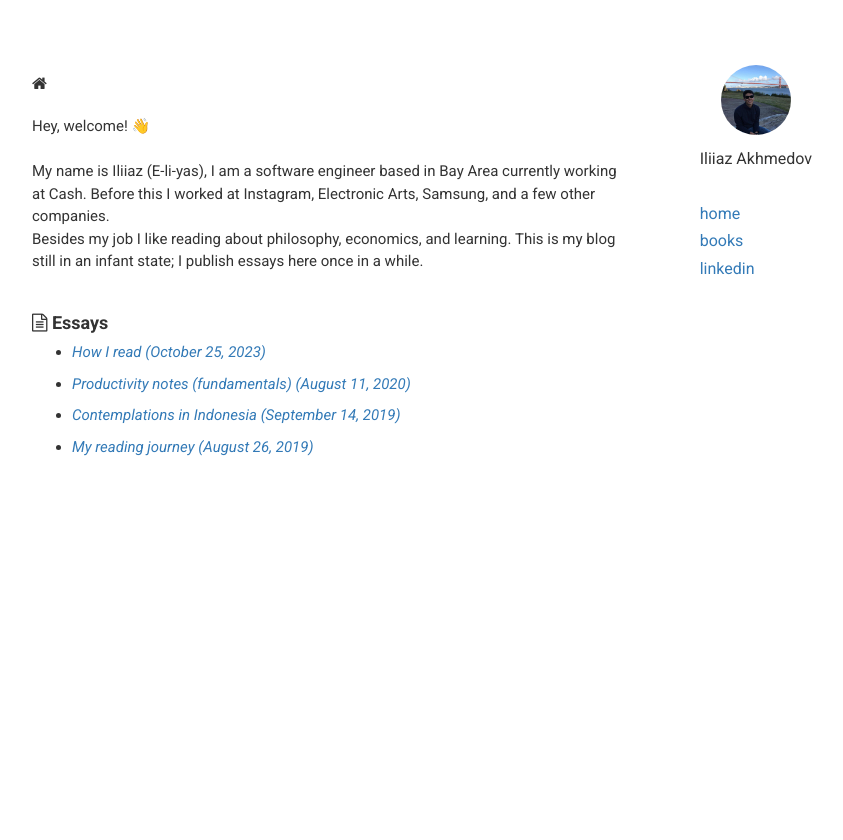
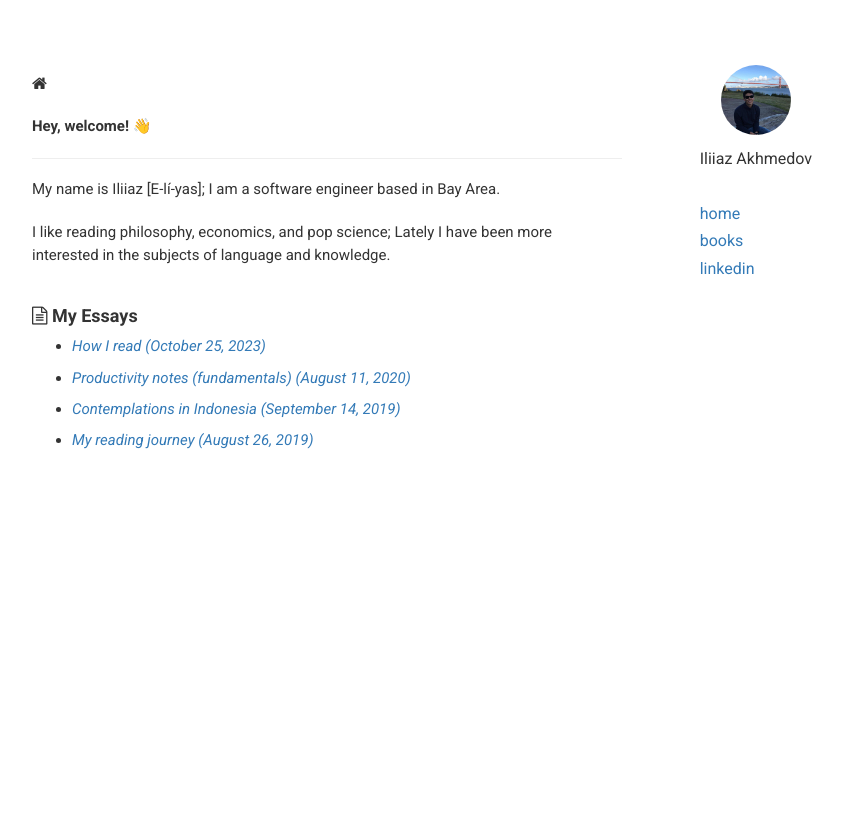
Before and after one commit to ianomad/ianomad.github.io, a Jekyll site: the page built from index.html, in a window 1280 px wide. Shown: the top 840 px of the page, without its empty margins (223-1066 px from the left). Built offline with Jekyll 4.4.1, drawn with Linux system fonts in a browser that asks for light colours; nearby versions of some CDN libraries; grey boxes are pictures that could not be loaded.

Commit message:
Adding this

```diff
--- a/_includes/feed.html
+++ b/_includes/feed.html
@@ -3,17 +3,18 @@
   <div class="summary">
 
     <p>
-      Hey, welcome! 👋
+      <strong>Hey, welcome! 👋</strong>
 
-      <br/>
-      <br/>
+    <hr/>
 
-      My name is Iliiaz (E-li-yas), I am a software engineer based in Bay Area currently working at Cash. Before this I worked at Instagram, Electronic Arts, Samsung, and a few other companies.
+    My name is Iliiaz [E-lí-yas]; I am a software engineer based in Bay Area.
 
-      <br/>
+    <br/>
+    <br/>
 
-      Besides my job I like reading about philosophy, economics, and learning. This is my blog still in an infant state; I publish essays here once in a while.
-
+    <p>
+      I like reading philosophy, economics, and pop science; Lately I have been more interested in
+      the subjects of language and knowledge.
     </p>
 
   </div>
@@ -21,7 +22,7 @@
 
 <section class="section notes-section">
 
-  <h4><i class="fa fa-file-text-o"></i> Essays</h4>
+  <h4><i class="fa fa-file-text-o"></i> My Essays</h4>
   <div class="notes">
 
     {% assign items = site.posts | sort: 'date' %}
```
